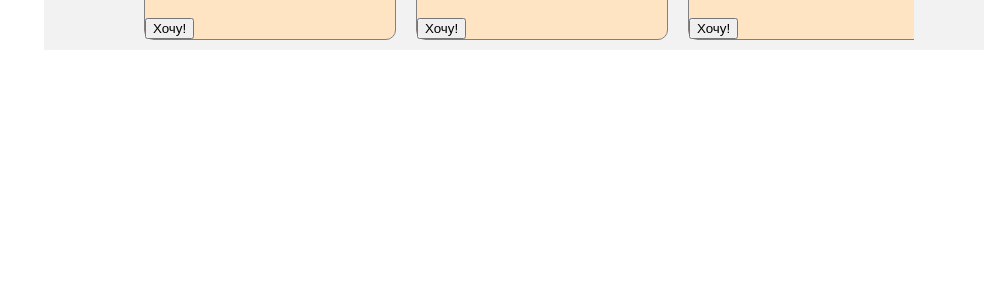
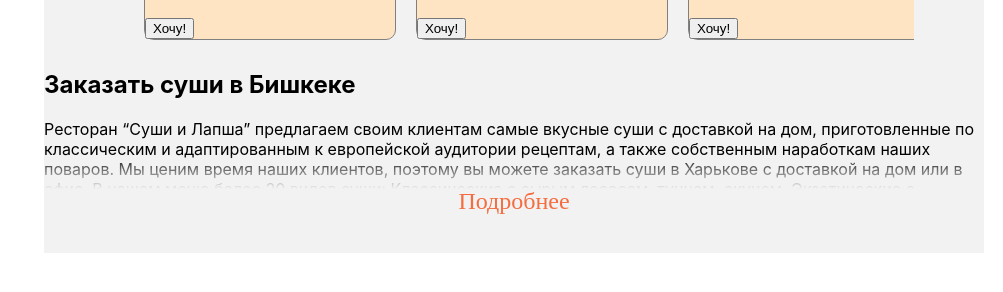
Before and after one commit to Rustdj/pizza-online, a React (Create React App) app: page / in a window 1280 px wide. Shown: the part 1681-1973 px from the top of the page, without its empty margins (277-1280 px from the left). Before the commit the page ends 1731 px from the top, so only its background shows below. Built offline with nearby package versions, Linux system fonts and the light colour scheme.

Commit message:
create spoiler

```diff
--- a/src/App.css
+++ b/src/App.css
@@ -14,6 +14,10 @@
 .active {
   color: rgb(211, 58, 121);
 }
+
+
+
+/* Нижняя прокрутка */
 
 .container {
   max-width: 800px;
--- a/src/components/content/content.js
+++ b/src/components/content/content.js
@@ -8,8 +8,7 @@
 import Slider from './slider/slider';
 import SliderFooter from './slider/sliderFooter';
 import { SliderFooterData } from './SliderFooterData.js';
-import set from '../../img/photo/marketFooter/set.svg';
-import set2 from '../../img/photo/marketFooter/ste2.svg';
+import Spoiler from './spoiler/spoiler';
 
 
 
@@ -59,6 +58,7 @@
                                     }
                         </SliderFooter>
                     </div>
+                    <Spoiler/>
 
         </div>
     )
--- /dev/null
+++ b/src/components/content/spoiler/spoiler.css
@@ -0,0 +1,49 @@
+.spoiler {
+    padding: 0px 0px 40px 0px;
+}
+.spoilerText {
+	height: 70px;
+	overflow: hidden;
+	color: transparent;
+	-webkit-background-clip: text;
+	background-clip: text;
+	background-image: linear-gradient(to bottom, #000, #000, rgba(0, 0, 0, 0));
+}
+.spoilerText:after {
+	content: "";
+	text-align: right;
+	position: absolute;
+	bottom: 0;
+	right: 0;
+	width: 70%;
+	height: 1.2em;
+	background: linear-gradient(to right, rgba(255, 255, 255, 0), white 100%);
+	pointer-events: none;
+}
+.spoilerOpen {
+    text-align: center;
+    font-family: DIN Pro;
+    font-style: normal;
+    font-weight: normal;
+    font-size: 24px;
+    line-height: 100%;
+    color: #F46D40;
+}
+.spoilerOpen::before,
+.spoilerOpen::after {
+    content: "";
+    width: 10px;
+    height: 1px;
+    background-color: #F46D40;
+    position: absolute;
+    bottom: -509%;
+    margin-left: 54%;
+}
+.spoilerOpen::before {
+    transform: rotate(40deg);
+    left: 0;
+}
+.spoilerOpen::after {
+    transform: rotate(-40deg);
+    left: 7px;
+}
--- /dev/null
+++ b/src/components/content/spoiler/spoiler.js
@@ -0,0 +1,35 @@
+import './spoiler.css'
+import React from 'react'
+
+
+
+const Spoiler = () => {
+    return (
+        <div className='spoiler'>
+            <div className='spoilerTitle'>
+                <h2>Заказать суши в Бишкеке</h2>
+                <div className='spoilerText'>
+                    Ресторан “Суши и Лапша” предлагаем своим клиентам самые
+                    вкусные суши с доставкой на дом, приготовленные по
+                    классическим и адаптированным к европейской аудитории
+                    рецептам, а также собственным наработкам наших поваров.
+                    Мы ценим время наших клиентов, поэтому вы можете заказать
+                    суши в Харькове с доставкой на дом или в офис.
+                    В нашем меню более 20 видов суши:
+                    Классические с сырым лососем, тунцом, окунем.
+                    Экзотические с тигровой креветкой, морским гребешком.
+                    Пикантные с копченым лососем, угрем.
+                    В меню также представлены гунканы: с начинкой из красной
+                    икры и тобико, а также феликсы, где японский майонез
+                    сочетается с рыбой, морепродуктами, угрем. Любители острых
+                    блюд могут купить суши с соусом спайси. Популярные начинки
+                    — копченая курица, снежный краб, креветки, гребешки, тунец,
+                    лосось и окунь.
+                </div>
+                <div className='spoilerOpen'>Подробнее</div>
+            </div>
+        </div>
+    )
+}
+
+export default Spoiler
```
